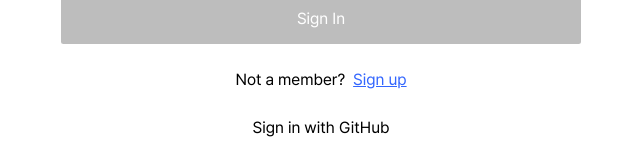
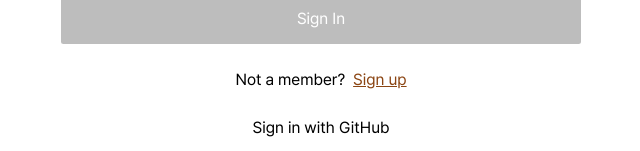
Before and after one commit to junhyeon0218/oz_03_main-004-FE, a React (Vite) app: page /signin in a window 1280 px wide. Shown: the part 476-627 px from the top of the page, without its empty margins (319-959 px from the left). Built offline with nearby package versions, Linux system fonts and the light colour scheme.

Commit message:
🎨 Design: Signup Signin 버튼 색상 변경

```diff
--- a/src/pages/signin/index.jsx
+++ b/src/pages/signin/index.jsx
@@ -98,7 +98,7 @@
             <div className='my-24 text-center'>
                 <p className='mb-6'>
                     Not a member? &nbsp;
-                    <a href='/signup' className='text-blue underline hover:text-blue'>
+                    <a href='/signup' className='text-16 text-primary underline'>
                         Sign up
                     </a>
                 </p>
--- a/src/pages/signup/index.jsx
+++ b/src/pages/signup/index.jsx
@@ -155,7 +155,7 @@
                 </form>
                 <div className='mt-24 flex justify-center'>
                     <p className='mr-10 text-16'>Already Have an ID?</p>
-                    <a href='/signin' className='text-16 hover:text-blue hover:underline'>
+                    <a href='/signin' className='text-16 text-primary underline'>
                         Sign In
                     </a>
                 </div>
```
